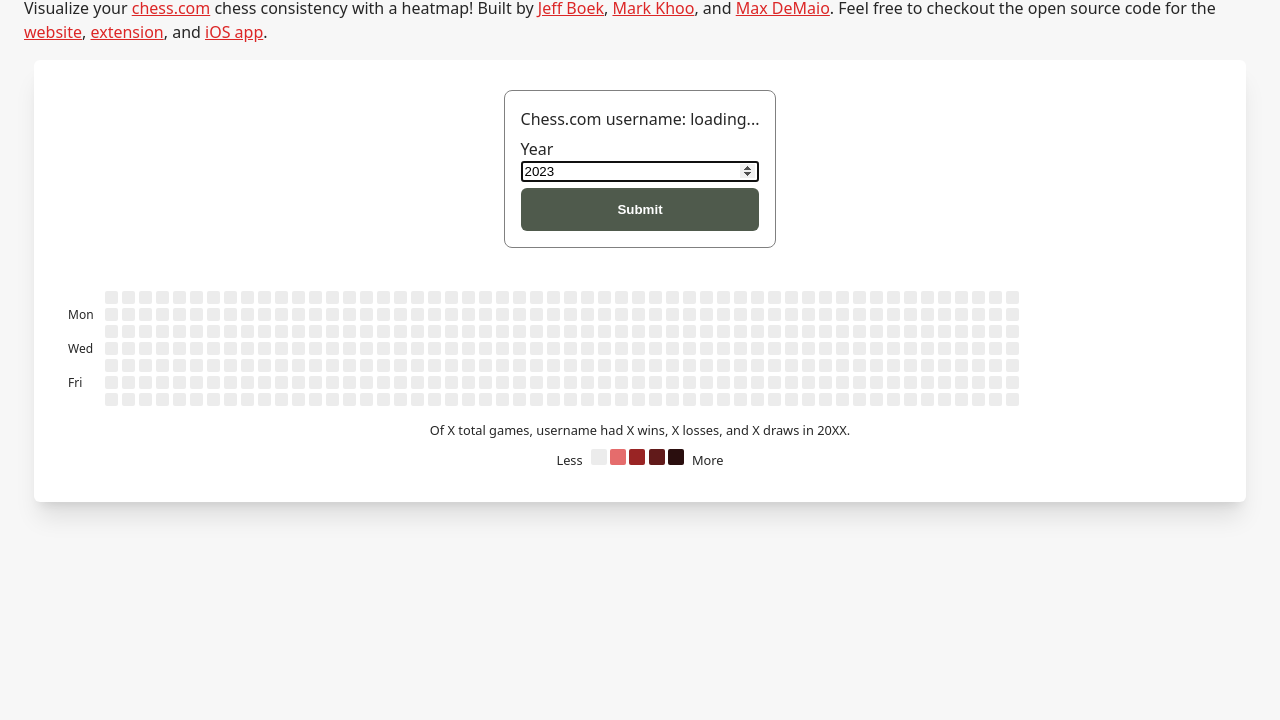
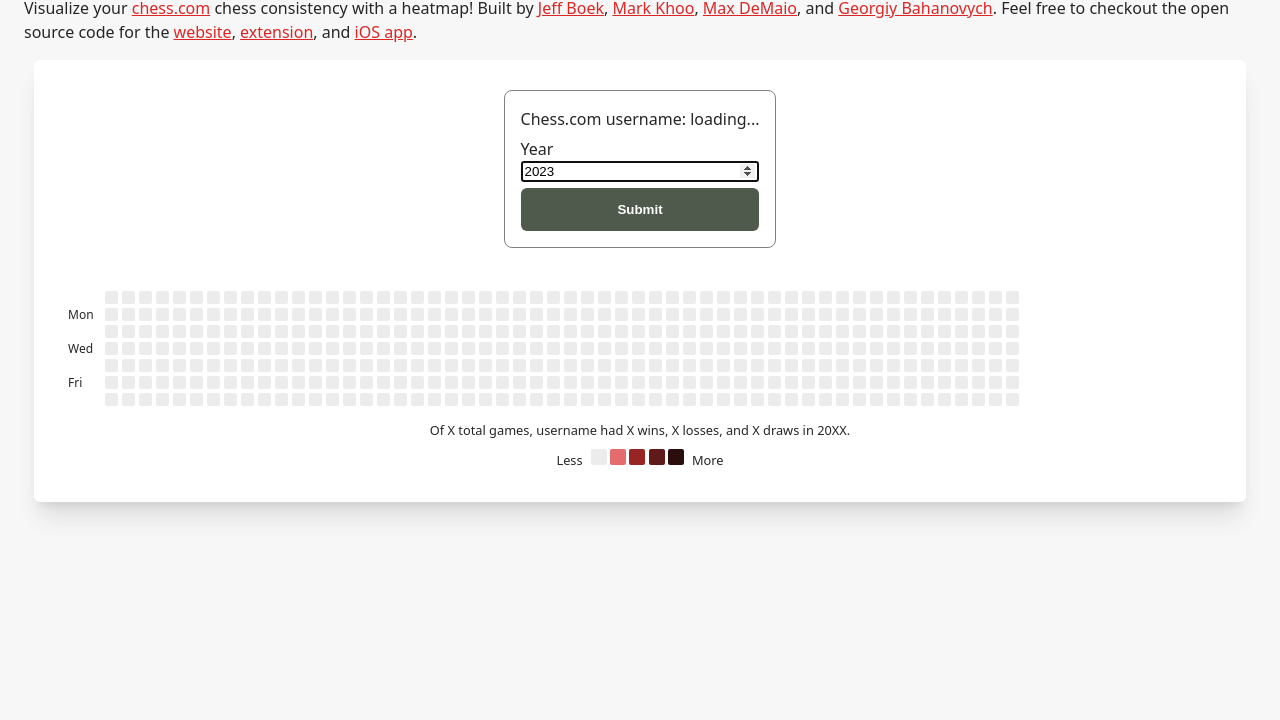
Before and after one commit to maxdemaio/chess-heat-extension, a browser extension: page index.html in a window 1280 px wide. Shown: the part 80-800 px from the top of the page. Drawn offline with Linux system fonts and the light colour scheme.

Commit message:
update descrip

```diff
--- a/index.html
+++ b/index.html
@@ -20,8 +20,9 @@
       </h1>
       <p id="hero-para">
         Visualize your <a class="chess-link" href="https://chess.com">chess.com</a> chess consistency with a heatmap! Built by <a class="chess-link" href="https://github.com/boek">Jeff Boek</a>,
-        <a class="chess-link" href="https://github.com/markkhoo">Mark Khoo</a>, and <a class="chess-link" href="https://github.com/maxdemaio">Max DeMaio</a>. Feel free to checkout the open source code
-        for the <a class="chess-link" href="https://github.com/maxdemaio/chess-heat">website</a>, <a class="chess-link" href="https://github.com/maxdemaio/chess-heat-extension">extension</a>, and
+        <a class="chess-link" href="https://github.com/markkhoo">Mark Khoo</a>, <a class="chess-link" href="https://github.com/maxdemaio">Max DeMaio</a>, and
+        <a class="chess-link" href="https://github.com/e6voe9">Georgiy Bahanovych</a>. Feel free to checkout the open source code for the
+        <a class="chess-link" href="https://github.com/maxdemaio/chess-heat">website</a>, <a class="chess-link" href="https://github.com/maxdemaio/chess-heat-extension">extension</a>, and
         <a class="chess-link" href="https://github.com/boek/ChessHeatmap">iOS app</a>.
       </p>
       <section>
```
